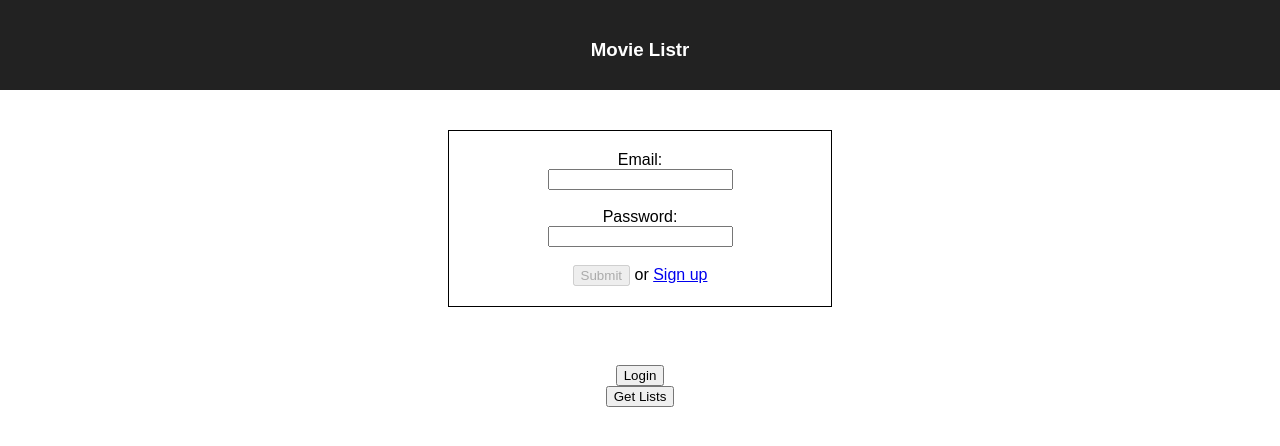
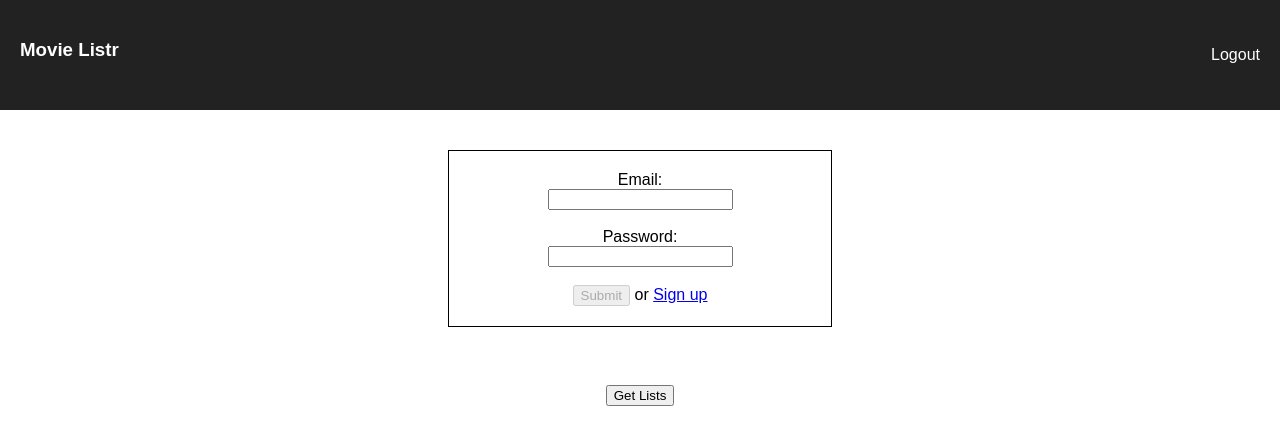
Before and after one commit to cboujoukos/movie-list, a React (Create React App) app in the folder client/: page /login in a window 1280 px wide. Shown: the top 446 px of the page. Built offline with nearby package versions, Linux system fonts and the light colour scheme.

Commit message:
add logout

```diff
--- a/client/src/App.css
+++ b/client/src/App.css
@@ -8,8 +8,10 @@
 }
 
 .App-header {
+  display: flex;
+  justify-content: space-between;
   background-color: #222;
-  height: 50px;
+  height: 70px;
   padding: 20px;
   color: white;
 }
@@ -20,6 +22,14 @@
 
 .App-intro {
   font-size: large;
+}
+
+.nav-button {
+  background:none!important;
+     color:inherit;
+     border:none;
+     padding:0!important;
+     font: inherit;
 }
 
 .form {
--- a/client/src/App.js
+++ b/client/src/App.js
@@ -1,5 +1,5 @@
 import React, { Component } from 'react';
-import { BrowserRouter as Router, Route, Redirect } from 'react-router-dom';
+import { BrowserRouter as Router, Route, Redirect, Link, withRouter } from 'react-router-dom';
 import './App.css';
 import Login from './components/Login';
 import Signup from './components/Signup';
@@ -11,6 +11,7 @@ class App extends Component {
   constructor(props){
     super(props)
     this.state = {
+      loggedIn: false,
       lists: "",
       email: "",
       password: "",
@@ -63,6 +64,7 @@ class App extends Component {
       return rsp.json()
     })
     .then((data) => localStorage.setItem("jwt", data.jwt))
+    .then(() => this.setState({loggedIn: true}))
     .catch(error => console.log(error))
     // axios.post('/api/user_token', {
     //   data: request,
@@ -79,26 +81,29 @@ class App extends Component {
     // })
   }
 
-  login(){
-    let email = this.state.email
-    let password = this.state.password
-    // axios.post('http://localhost:3001/api/user_token', {
-    //   email: this.state.email,
-    //   password: this.state.password
-    // })
-    console.log("Email: " + email + " Password: " + password)
+  logout = (event) => {
+    localStorage.removeItem("jwt");
+    this.setState({loggedIn: false})
   }
 
   render() {
+
     return (
       <Router>
         <div className="App">
           <header className="App-header">
             <h3> Movie Listr </h3>
+            <button className="nav-button" onClick={(event) => this.logout(event)}>Logout</button>
           </header>
 
         <div className='main'>
-          <Route exact path="/login" component={Login} />
+          <Route exact path="/login" render={() => (
+            !!localStorage.jwt ? (
+              <Redirect to="/" />
+            ) : (
+              <Login />
+            )
+          )} />
           <Route exact path="/" render={() => (
             !localStorage.jwt ? (
               <Redirect to="/login" />
@@ -108,8 +113,6 @@ class App extends Component {
           )} />
           <Route exact path="/signup" component={Signup} />
         </div>
-        <br />
-        <button onClick={this.login}>Login</button>
         <br />
 
         <button
--- a/client/src/components/Login.js
+++ b/client/src/components/Login.js
@@ -6,6 +6,7 @@ class Login extends Component {
   constructor(props){
     super(props)
     this.state = {
+      loggedIn: false,
       email: "",
       password: ""
     }
@@ -40,6 +41,7 @@ class Login extends Component {
       return rsp.json()
     })
     .then((data) => localStorage.setItem("jwt", data.jwt))
+    .then(() => this.setState({loggedIn: true}))
     .catch(error => console.log(error))
   }
 
```
